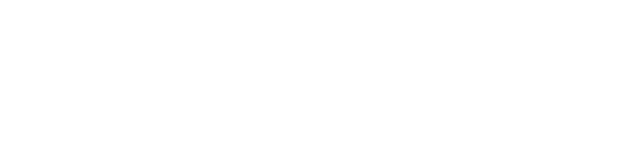
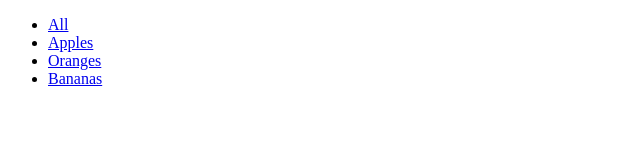
Before and after one commit to adamkdean/jQuery.Categories, a plain HTML site: page index.html in a window 1280 px wide. Shown: the whole page, without its empty margins (0-640 px from the left). Drawn offline with nearby package versions, Linux system fonts and the light colour scheme.

```diff
--- a/index.html
+++ b/index.html
@@ -11,5 +11,16 @@
 </head>
 <body>
 
+	<div class="container">
+
+		<ul class="categories">
+			<li><a href="#">All</a></li>
+			<li><a href="#">Apples</a></li>
+			<li><a href="#">Oranges</a></li>
+			<li><a href="#">Bananas</a></li>
+		</ul>
+
+	</div>
+
 </body>
 </html>
```
Also changed, not shown: img/apple1.jpg (added), img/apple2.jpg (added), img/apple3.jpg (added), img/banana1.jpg (added), img/banana2.jpg (added), img/orange1.jpg (added), img/orange2.jpg (added).
